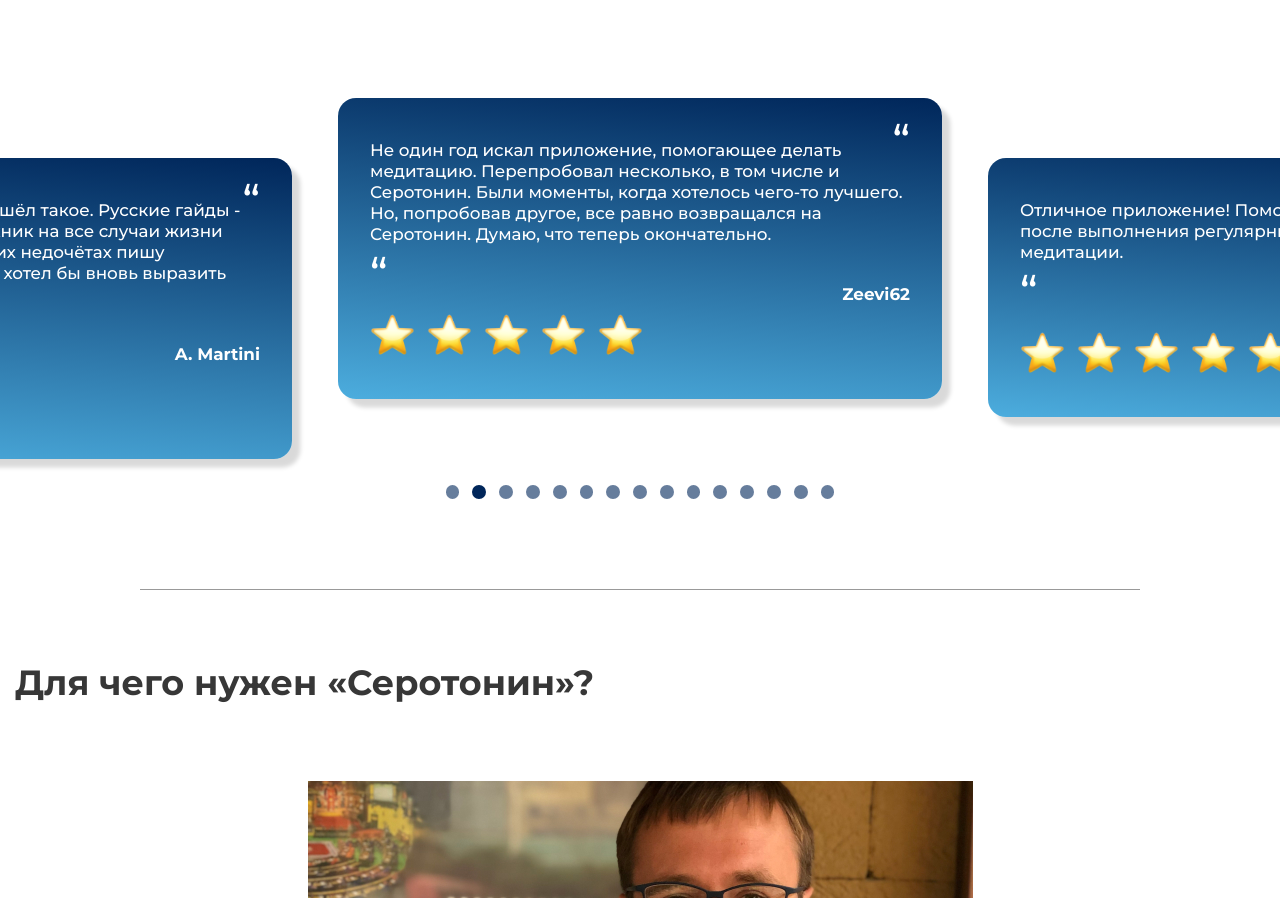
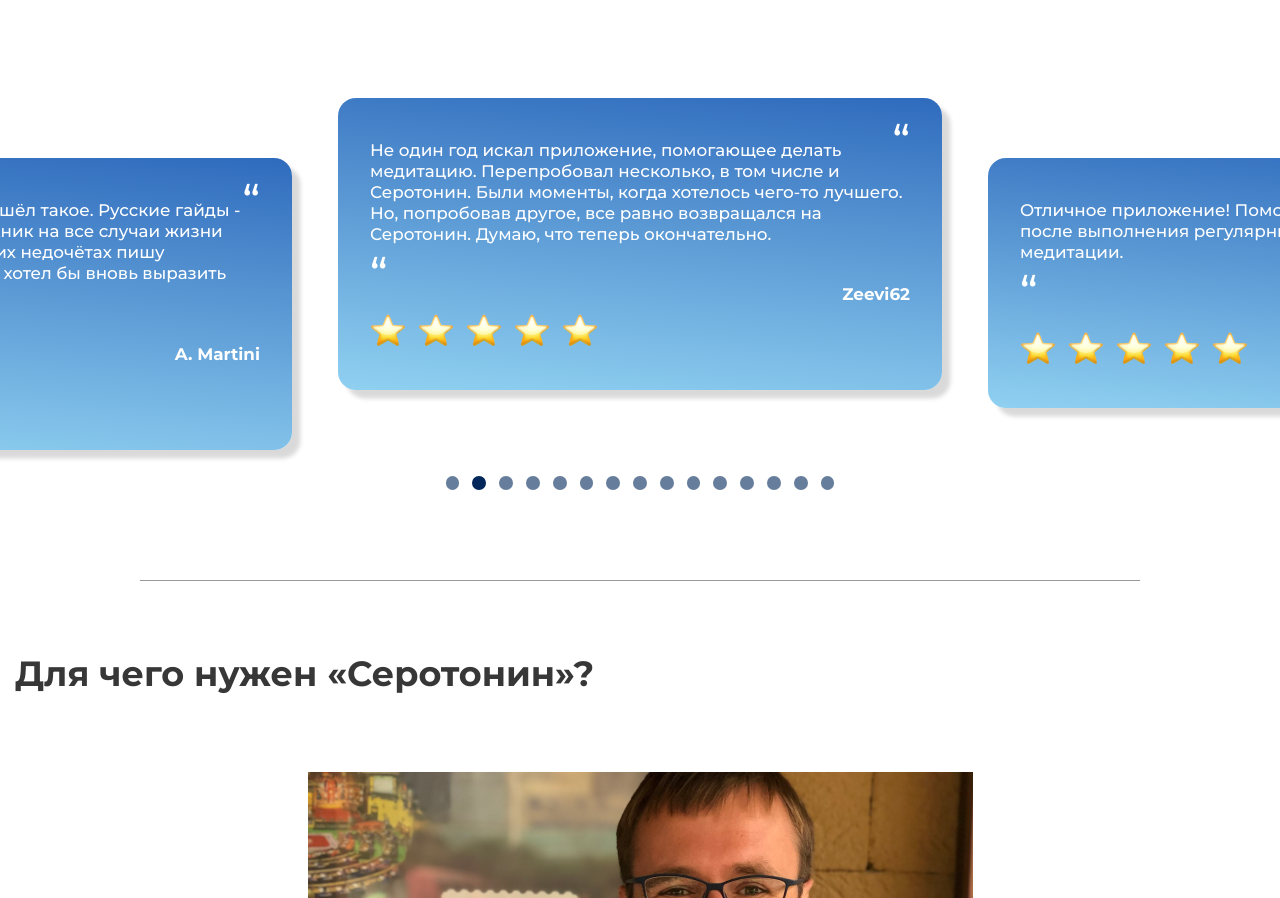
Before and after one commit to ritm0dsgnr/Serotonin, a plain HTML site: page index.html in a window 1280 px wide. Shown: the part 1121-2019 px from the top of the page. Drawn offline with Linux system fonts and the light colour scheme.

Commit message:
Add files via upload

```diff
--- a/css/style.css
+++ b/css/style.css
@@ -214,7 +214,7 @@
   padding: 50px 40px;
   border-radius: 20px;
   background: rgb(76,173,222);
-  background: linear-gradient(5deg, rgba(76,173,222,1) 0%, rgba(0,38,90,1) 100%);
+  background: linear-gradient(5deg, #90d1f1 0%, #2f6bbd 100%);
   box-shadow: 10px 10px 4px rgba(0, 0, 0, .15);
 }
 
@@ -266,7 +266,7 @@
 }
 
 .stars img{
-  max-width: 55px;
+  max-width: 40px;
 }
 
 .stars img:not(:last-child){
@@ -427,7 +427,7 @@
     font-size: calc(30px + (50 - 30) * ((100vw - 320px) / (1920 - 320)));
   }
   .stars img{
-    max-width: calc(30px + (55 - 30) * ((100vw - 320px) / (1920 - 320)));
+    max-width: calc(30px + (40 - 30) * ((100vw - 320px) / (1920 - 320)));
   }
   .about__container{
     margin-top: calc(30px + (115 - 30) * ((100vw - 320px) / (1920 - 320)));
```
